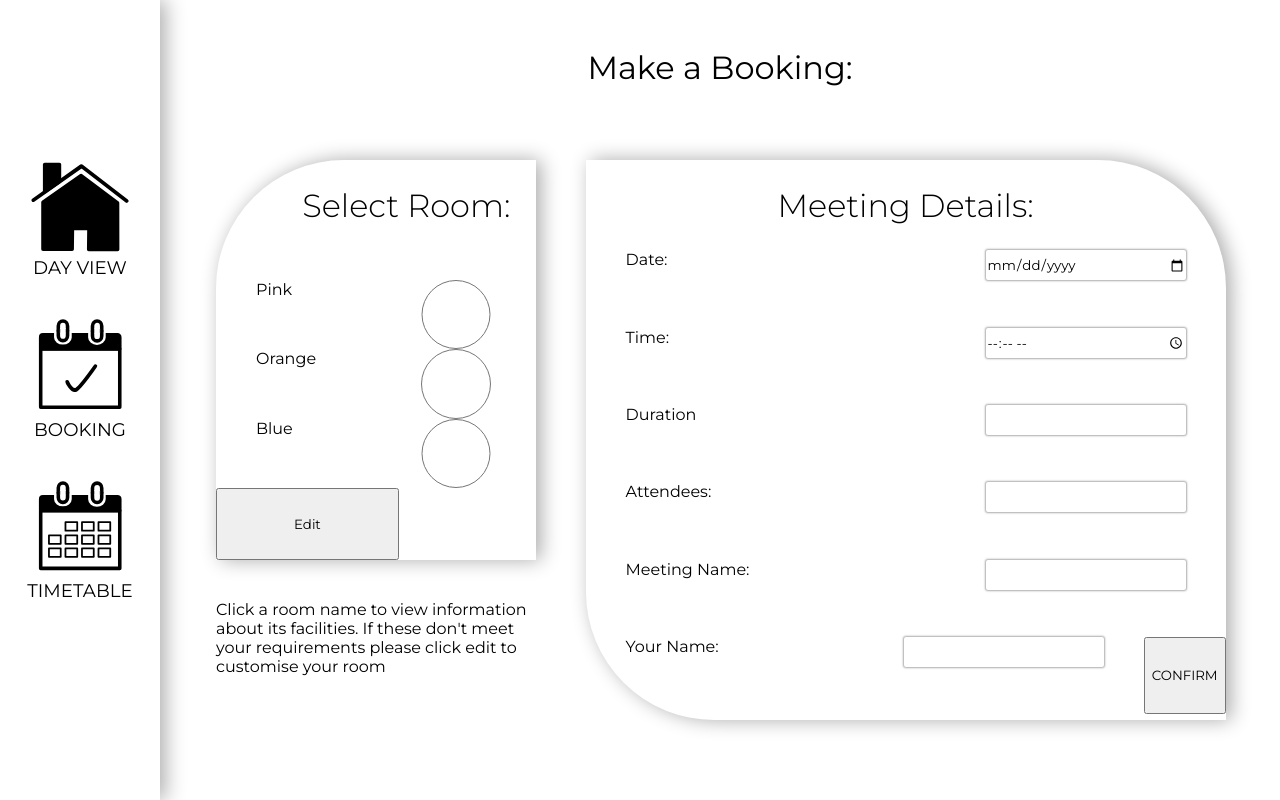
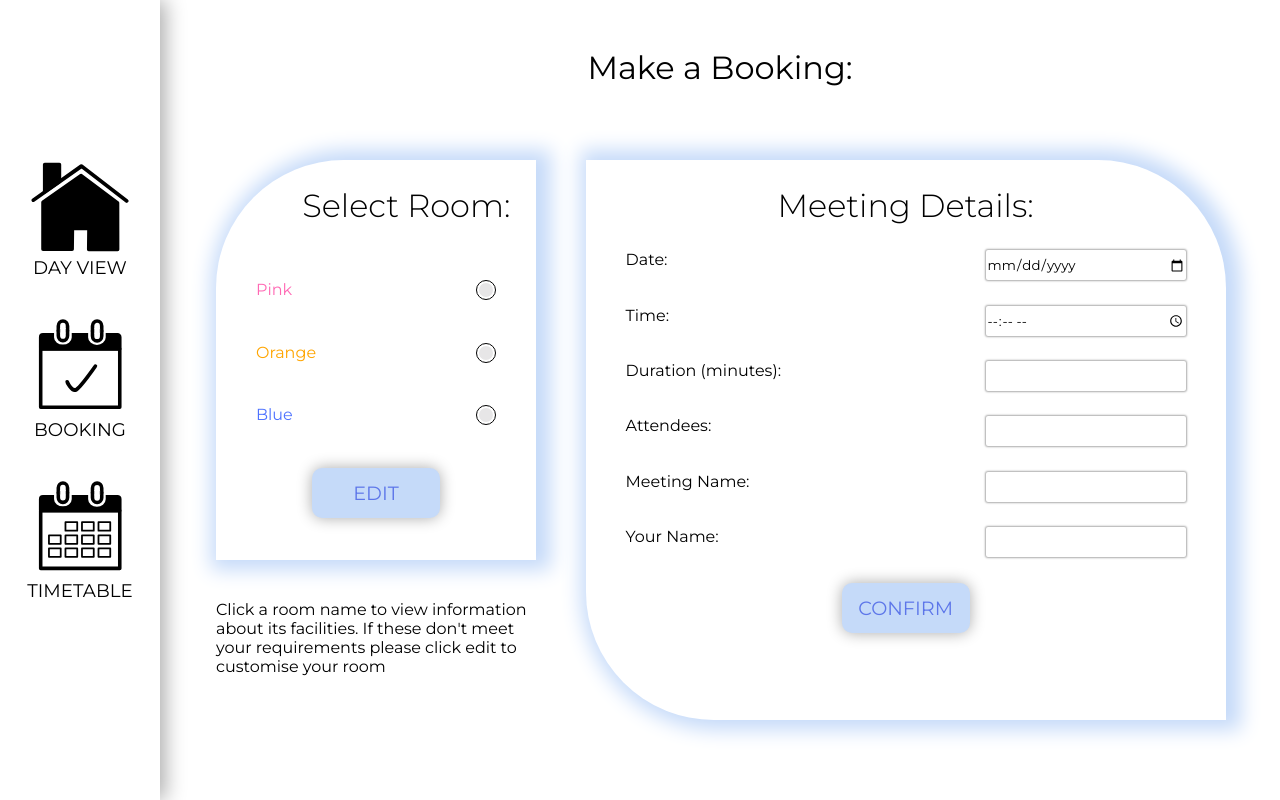
Before and after one commit to MeganFindley/roomBooking, a React (Create React App) app in the folder client/: page /Book in a window 1280 px wide. Built offline with nearby package versions, Linux system fonts and the light colour scheme; no server answers.

Commit message:
added error messages

```diff
--- a/client/src/components/Book.js
+++ b/client/src/components/Book.js
@@ -1,12 +1,12 @@
-import React, { useState } from 'react'
+import React, { useState, useEffect } from 'react'
+import {useHistory} from 'react-router-dom';
 import './CSS/Book.css'
 
 function Book() {
-
+    const history = useHistory();
     const [meetingInfo, setMeetingInfo] = useState({});
     const [editOn, setEditOn] = useState({edit: false});
-    const [roomEdits, setRoomEdits] = useState({});
-
+    const [roomEdits, setRoomEdits] = useState();
     const setData = (e) => {
         setMeetingInfo({
             ...meetingInfo,
@@ -17,14 +17,45 @@ function Book() {
         e.preventDefault();
         if(meetingInfo.roomName){
             setEditOn({edit: !editOn.edit})
-        }
+        };
+        setRoomEdits(roomInfo[meetingInfo.roomName]);
     };
     const setRoomDetail = (e) =>{
+        let value = ''
+        if(e.target.type === 'checkbox'){
+            if(e.target.checked){
+                value = 'true'
+            }else {
+                value = 'false'
+            }
+        }else if (e.target.type === 'number'){
+            value = e.target.value
+        }
         setRoomEdits({
             ...roomEdits,
-            [e.target.name]: e.target.value
+            roomName: meetingInfo.roomName,
+            [e.target.name]: value
+        });
+    };
+    const [response, setResponse] = useState({show: false});
+    const updateRoom = async (e) => {
+        // e.preventDefault();
+        await fetch('https://h6w57dp1q4.execute-api.eu-west-2.amazonaws.com/dev/update-room', {
+            method: 'POST',
+            headers: {
+                'Content-Type': 'application/json',
+            },
+            body: JSON.stringify({ "queryStringParameters": roomEdits }),
         })
-    };
+            .then(response => response.json())
+            .then(data => {
+                console.log('Success:', data);
+            })
+            .catch((error) => {
+                console.error('Error:', error);
+            })
+            toggleEdit();
+        }
     const addBooking = async (e) => {
         e.preventDefault();
         console.log(meetingInfo);
@@ -38,11 +69,32 @@ function Book() {
             .then(response => response.json())
             .then(data => {
                 console.log('Success:', data);
+                setResponse({message: data.body.Message, show: true});
+                console.log(response);
             })
             .catch((error) => {
                 console.error('Error:', error);
-            })
+            });
     }
+
+    const okResponse = (e) => {
+        e.preventDefault();
+        setResponse({...response, show: false});
+        // if(response.message.slice(0,5) !== 'Sorry'){
+        //     history.goBack()
+        // }
+    }
+    let rooms = [];
+    const [roomInfo, setRoomInfo] = useState({});
+    useEffect(() => {
+        const returnRooms = async () => {
+            await fetch('https://h6w57dp1q4.execute-api.eu-west-2.amazonaws.com/dev/return-rooms')
+                .then(response => response.json())
+                .then(data => rooms = data);
+            setRoomInfo({Blue: rooms[0], Orange: rooms[1], Pink: rooms[2]});
+        };
+        returnRooms();
+    }, []);
 
     return (
         <div className='bookComp'>
@@ -50,13 +102,19 @@ function Book() {
             <div className='roomSelection'>
                 <h3>Select Room:</h3>
                 <form id='clear'>
-                    <label>Pink</label>
-                    <input type='radio' name='roomName' value='Pink' onChange={setData} />
-                    <label>Orange</label>
-                    <input type='radio' name='roomName' value='Orange' onChange={setData} />
-                    <label>Blue</label>
-                    <input type='radio' name='roomName' value='Blue' onChange={setData} />
-                    <button onClick={toggleEdit} name='edit'>Edit</button>
+                    <div className='flex'>
+                    <label style={{color: 'hotpink'}}>Pink</label>
+                    <input id='pinkRadio' type='radio' name='roomName' value='Pink' onChange={setData} />
+                    </div>
+                    <div className='flex'>
+                    <label style={{color: 'orange'}}>Orange</label>
+                    <input id='orangeRadio' type='radio' name='roomName' value='Orange' onChange={setData} />
+                    </div>
+                    <div className='flex'>
+                    <label style={{color: 'rgb(78, 114, 255)'}}>Blue</label>
+                    <input id='blueRadio' type='radio' name='roomName' value='Blue' onChange={setData} />
+                    </div>
+                    <button onClick={toggleEdit} name='edit'>EDIT</button>
                 </form>
             </div>
             <div className='helpInfo'>
@@ -69,7 +127,7 @@ function Book() {
                     <input type='date' name='date' onChange={setData} /><br></br>
                     <label>Time:</label>
                     <input type='time' name='time' onChange={setData} /><br></br>
-                    <label>Duration</label>
+                    <label>Duration (minutes):</label>
                     <input type='number' name='duration' onChange={setData} /><br></br>
                     <label>Attendees:</label>
                     <input type='number' name='capacity' onChange={setData} /><br></br>
@@ -81,18 +139,24 @@ function Book() {
                 </form>
             </div>
             <div className='edit-overlay' style={{display: editOn.edit ? 'block' : 'none' }}>
-                <form>
+                <form method='post'>
                     <h3>Edit the {meetingInfo.roomName ? meetingInfo.roomName.toUpperCase() : ''} room</h3>
                     <label>TV: </label>
-                    <input onChange={setRoomDetail} className='checkbox' type='checkbox' name='TV'/><br></br>
+                    <input onChange={setRoomDetail} className='checkbox' defaultChecked={roomEdits ? (roomEdits.tvScreen ? true : false) : ''} type='checkbox' name='tvScreen'/><br></br>
                     <label>Projector: </label>
-                    <input onChange={setRoomDetail} className='checkbox' type='checkbox' name='projector'/><br></br>
+                    <input onChange={setRoomDetail} className='checkbox' defaultChecked={roomEdits ? (roomEdits.projector ? true : false) : ''} type='checkbox' name='projector'/><br></br>
                     <label>Phone: </label>
-                    <input onChange={setRoomDetail} className='checkbox' type='checkbox' name='phone'/><br></br>
+                    <input onChange={setRoomDetail} className='checkbox' defaultChecked={roomEdits ? (roomEdits.phone ? true : false) : ''} type='checkbox' name='phone'/><br></br>
+                    <label>Wheelchair Access: </label>
+                    <input onChange={setRoomDetail} className='checkbox' defaultChecked={roomEdits ? (roomEdits.wheelchairAccess ? true : false) : ''} type='checkbox' name='wheelchairAccess'/><br></br>
                     <label>Capacity: </label>
-                    <input onChange={setRoomDetail} type='number' name='capacity'/><br></br>
-                    <button onClick={toggleEdit}>CONFIRM</button>
+                    <input onChange={setRoomDetail} type='number' name='roomCapacity' defaultValue={roomEdits ? (roomEdits.roomCapacity) : 0}/><br></br>
+                    <button type='submit' onClick={updateRoom}>CONFIRM</button>
                 </form>
+            </div>
+            <div className='message-overlay' style={{display: response.show ? 'block' : 'none'}}>
+                <h1>{response.message ? response.message : ''}</h1>
+                <button onClick={okResponse}>OK</button>
             </div>
         </div>
     )
--- a/client/src/components/CSS/Book.css
+++ b/client/src/components/CSS/Book.css
@@ -40,10 +40,54 @@
     display: flex;
     flex-wrap: wrap;
 }
-.roomSelection form input, .roomSelection form label{
+.roomSelection form label{
     flex: 50%;
     width: calc(100vw / 8);
 }
+.roomSelection form .flex{
+    flex: 100%;
+}
+.roomSelection form .flex label{
+    float: left;
+}
+.roomSelection form .flex input{
+    float: right;
+    margin-right: 40px;
+}
+input[type="radio"] {
+    /* remove standard background appearance */
+    -webkit-appearance: none;
+    -moz-appearance: none;
+    appearance: none;
+    /* create custom radiobutton appearance */
+    display: inline-block;
+    width: 20px;
+    height: 20px;
+    padding: 2px;
+    /* background-color only for content */
+    background-clip: content-box;
+    border: 1px solid black;
+    background-color: #e7e6e7;
+    border-radius: 50%;
+  }
+
+  /* appearance for checked radiobutton */
+  input[type="radio"]:checked {
+    outline: none;
+    background-color: rgb(45, 45, 45);
+  }
+  /* #pinkRadio:checked{
+    background-color: hotpink;
+  }
+  #orangeRadio:checked{
+      background-color: orange;
+  }
+  #blueRadio:checked{
+      background-color: rgb(78, 114, 255);
+  }*/
+  input[type="radio"]:active {
+      outline: none;
+  }
 .meetingDetails form label{
     flex: calc(50% - 40px);
 }
@@ -59,8 +103,17 @@
 .roomSelection form label, .meetingDetails form label{
     padding-left: 40px;
 }
-.roomSelection button{
-    width: calc(100vw / 7);
+.roomSelection button, .meetingDetails button{
+    width: calc(100vw / 10);
+    font-size: 1.5vw;
+    font-weight: 400;
+    height: 50px;
+    position: relative;
+    left: 50%;
+    transform: translate(-50%);
+    border-radius: 10px;
+    border: none;
+    box-shadow: 0px 0px 15px #ababab;
 }
 .bookComp h1{
     font-weight: 400;
@@ -80,7 +133,7 @@
     border-bottom-left-radius: calc(100vw / 10);
 }
 .meetingDetails form{
-    height: calc((100vh) - 60%);
+    height: calc((100vh) - 70%);
     position: absolute;
     /* top: 30%; */
     display: flex;
@@ -133,3 +186,42 @@
         font-size: calc(100vw / 20);
     }
 }
+.message-overlay{
+    border: 1px solid black;
+    background-color: white;
+    position: absolute;
+    top: 50%;
+    left: 50%;
+    transform: translate(-50%, -50%);
+    z-index: 3;
+    box-shadow: rgba(0,0,0,0.6) 0px 0px 0 50vw;
+    padding: 5%;
+    height: 35vh;
+    width: 50vw;
+    border-radius: 20px;
+}
+
+/* 5px 0px 20px #ababab; */
+/* animations */
+@keyframes blink {
+    0%   { box-shadow: 5px 0px 20px 10px rgb(255, 214, 238); }
+    33.3%  { box-shadow: 5px 0px 20px 10px rgb(255, 226, 182);}
+    66.6% { box-shadow: 5px 0px 20px 10px rgb(191, 217, 255); }
+    100% { box-shadow: 5px 0px 20px 10px rgb(255, 214, 238); }
+}
+.meetingDetails, .roomSelection {
+    /* border: 5px solid; */
+    animation: blink 10s infinite;
+}
+@keyframes backgroundColorPalette {
+    0%   { background-color: rgb(255, 214, 238); color: hotpink; }
+    33.3%  { background-color: rgb(255, 226, 182); color: orange; }
+    66.6% { background-color: rgb(191, 217, 255); color: rgb(78, 114, 255); }
+    100% { background-color: rgb(255, 214, 238); color: hotpink; }
+}
+.roomSelection button, .meetingDetails button{
+    animation-name: backgroundColorPalette;
+    animation-duration: 10s;
+	animation-iteration-count: infinite;
+
+}
--- a/client/src/components/Home.js
+++ b/client/src/components/Home.js
@@ -125,7 +125,7 @@ function Home() {
                 <div className='roomOverlay' style={{ display: overlay.show ? 'block' : 'none', left: overlayStyle.left, backgroundColor: overlayStyle.backgroundColor }}>
                     <button className='close' style={{ backgroundColor: overlayStyle.closeColor2, color: overlayStyle.closeColor1, border: 'none'}} onClick={toggleOverlay}><span>x</span></button>
                     <h3 style={{color: overlayStyle.closeColor2}}>{roomInfo.viewroom ? roomInfo.viewroom.roomName.toUpperCase() : ' '} ROOMS CAPABILITIES</h3>
-                    <p>Capacity: <span>{roomInfo.viewroom ? roomInfo.viewroom.capacity :  ' '}</span></p>
+                    <p>Capacity: <span>{roomInfo.viewroom ? roomInfo.viewroom.roomCapacity :  ' '}</span></p>
                     <p>Phone: <span>{roomInfo.viewroom ? (roomInfo.viewroom.phone ? '✓' : '✗') : ' '}</span></p>
                     <p>Projector: <span>{roomInfo.viewroom ? (roomInfo.viewroom.projector ? '✓' : '✗') : ' '}</span></p>
                     <p>Tv: <span>{roomInfo.viewroom ? (roomInfo.viewroom.tvScreen ? '✓' : '✗') : ' '}</span></p>
```
